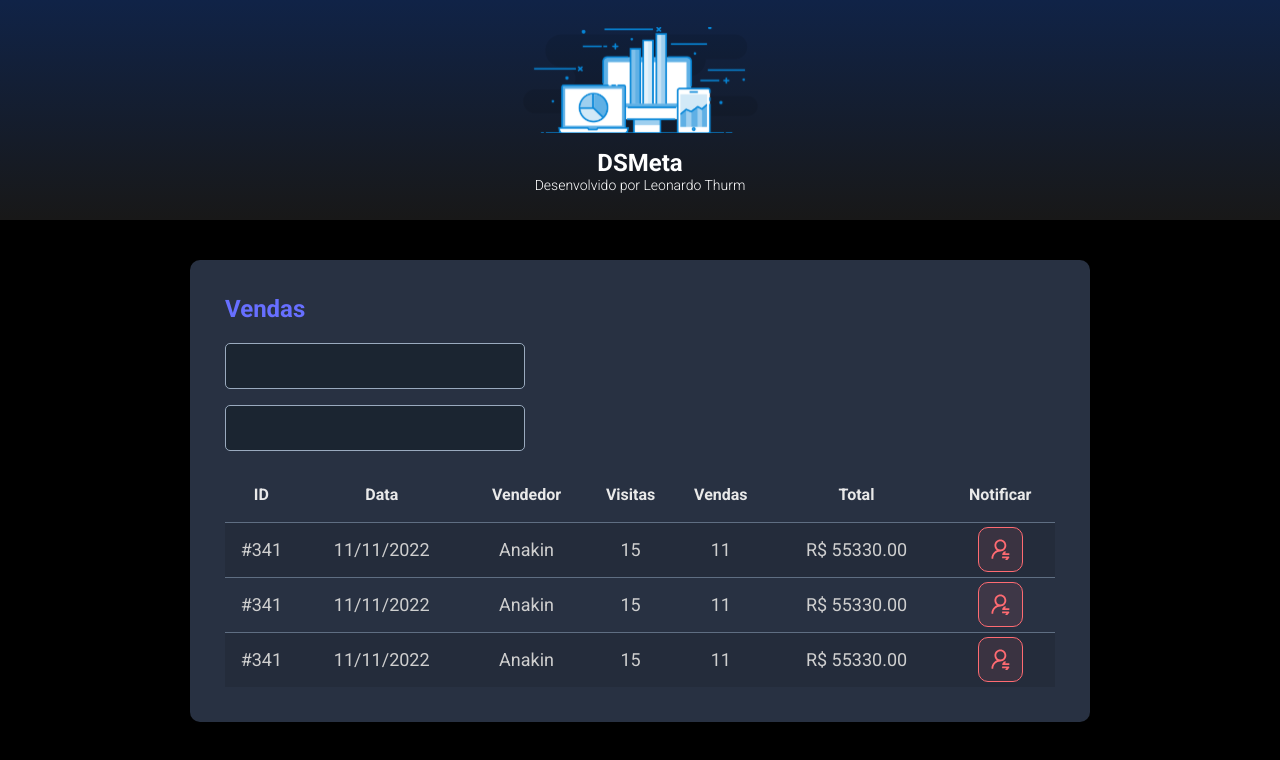
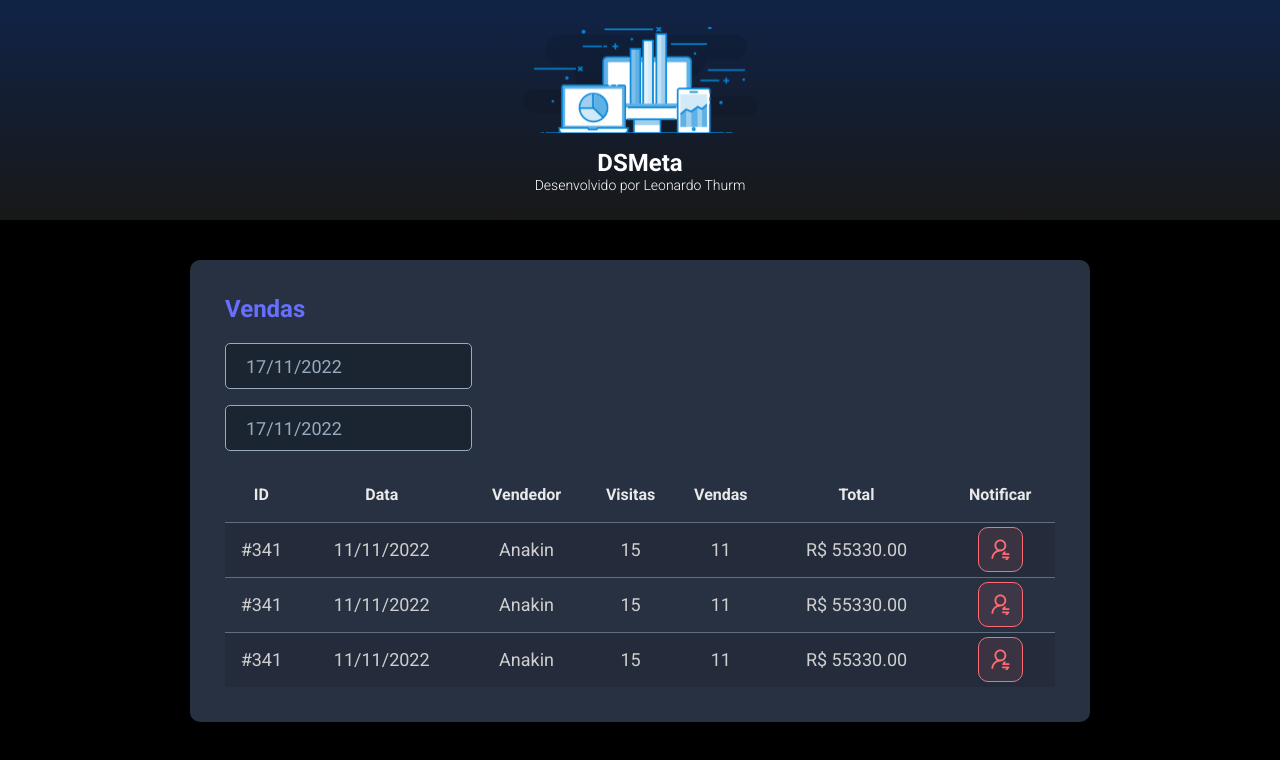
Before and after one commit to Leothurm/DSmeta, a React (Vite) app in the folder frontend/: page / in a window 1280 px wide. Shown: the top 760 px of the page. Built offline with nearby package versions, Linux system fonts and the light colour scheme.

Commit message:
DatePicker

```diff
--- a/frontend/package.json
+++ b/frontend/package.json
@@ -9,7 +9,9 @@
     "preview": "vite preview"
   },
   "dependencies": {
+    "@types/react-datepicker": "4.4.2",
     "react": "^18.2.0",
+    "react-datepicker": "4.8.0",
     "react-dom": "^18.2.0"
   },
   "devDependencies": {
--- a/frontend/src/components/SalesCard/index.tsx
+++ b/frontend/src/components/SalesCard/index.tsx
@@ -1,3 +1,5 @@
+import DatePicker from "react-datepicker";
+import "react-datepicker/dist/react-datepicker.css";
 import NotificationButton from '../NotificationButton'
 import './styles.css'
 
@@ -6,8 +8,22 @@ function SalesCard() {
         <div className="dsmeta-card">
             <h2> Vendas </h2>
             <div >
-                <div className="dsmeta-form-control-container"> <input className="dsmeta-form-control" type="text" /> </div>
-                <div className="dsmeta-form-control-container"> <input className="dsmeta-form-control" type="text" /> </div>
+                <div className="dsmeta-form-control-container">
+                    <DatePicker
+                        selected={new Date()}
+                        onChange={(date: Date) => { }}
+                        className="dsmeta-form-control"
+                        dateFormat="dd/MM/yyyy"
+                    />
+                </div>
+                <div className="dsmeta-form-control-container">
+                    <DatePicker
+                        selected={new Date()}
+                        onChange={(date: Date) => { }}
+                        className="dsmeta-form-control"
+                        dateFormat="dd/MM/yyyy"
+                    />
+                </div>
             </div>
             <div>
                 <table className="dsmeta-sales-table">
```
Also changed, not shown: 1 other file (tests, documents, lock files or other folders).
